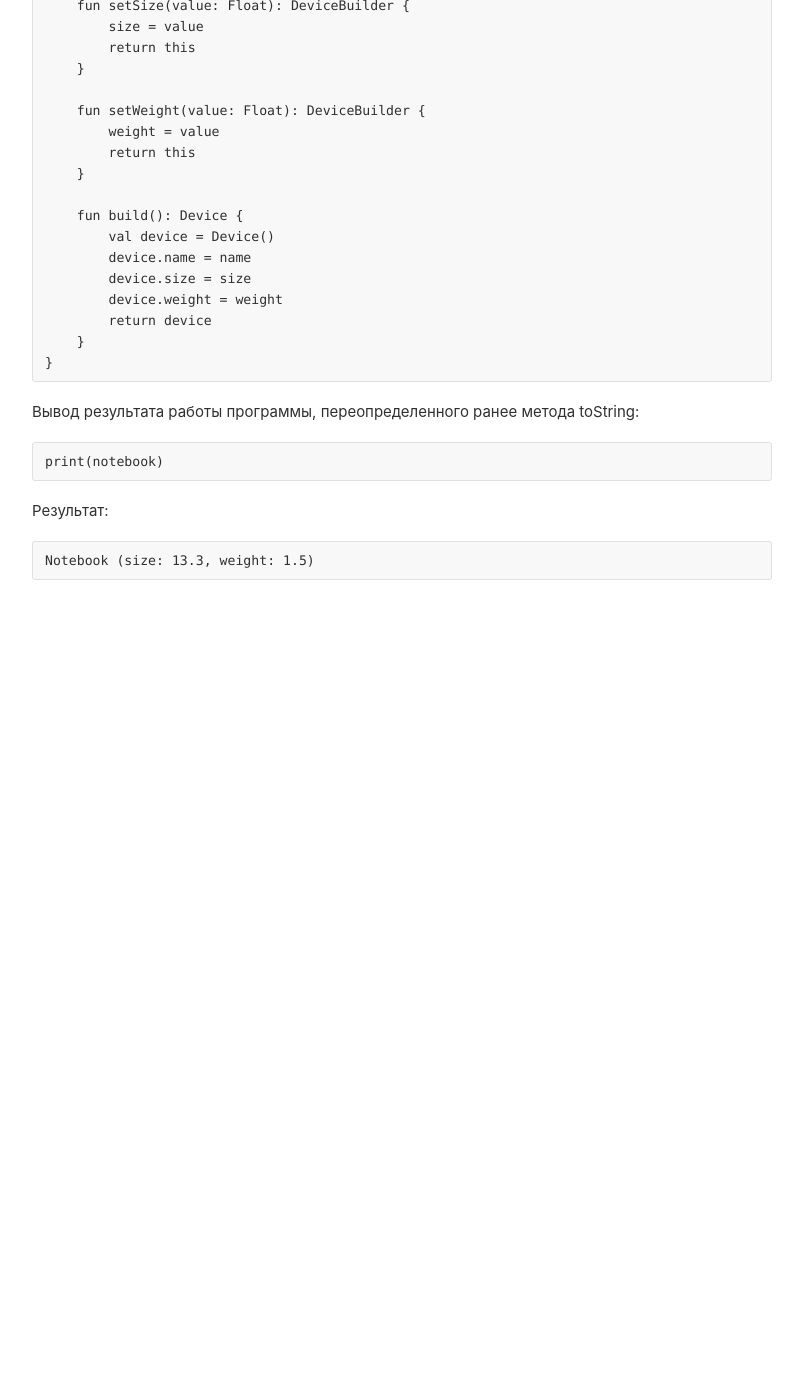
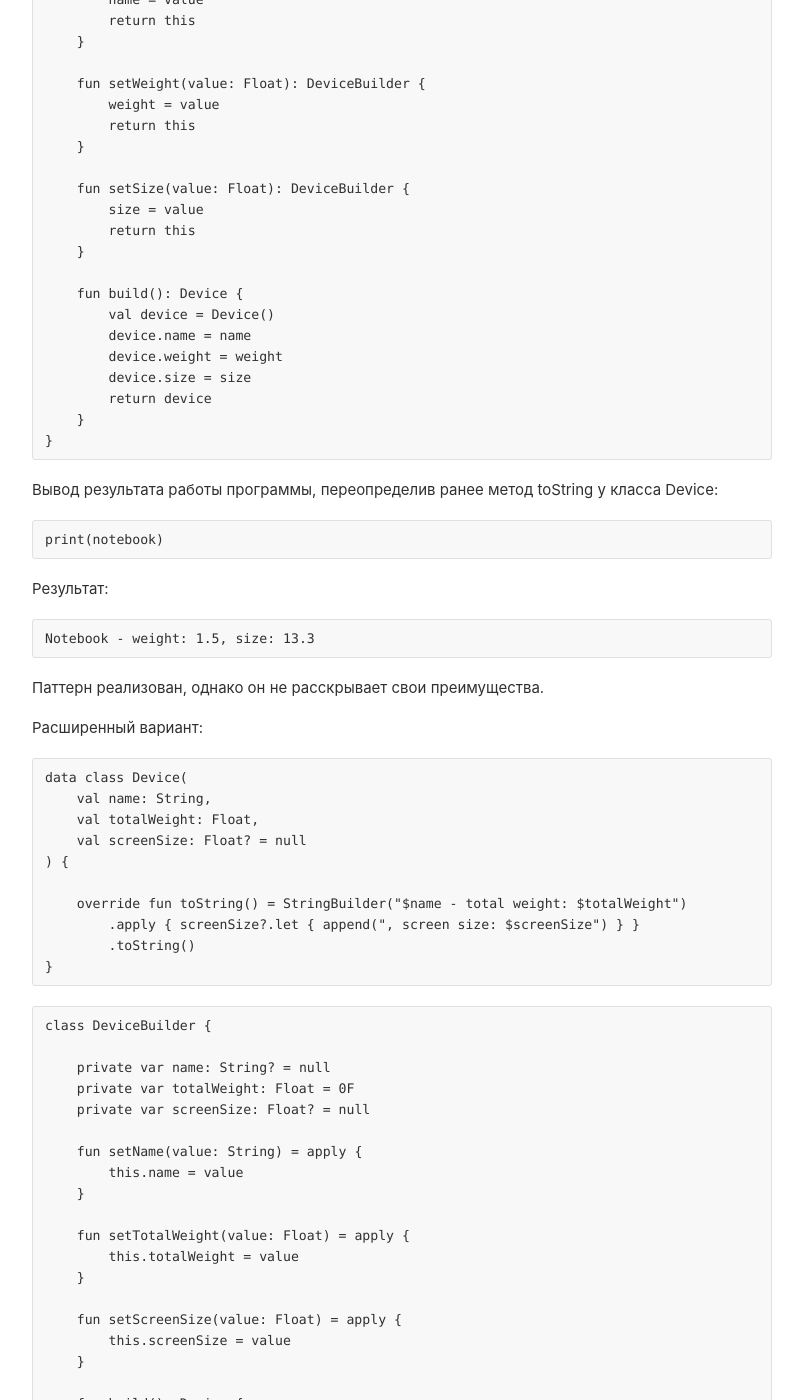
Before and after one commit to VitalyMakarkin/vitalymakarkin.github.io, a Jekyll site: the page built from _posts/2023-02-26-pattern-builder-part-1.md, in a window 1280 px wide and 1400 px high, scrolled down 1082 px. Shown: the whole window, without its empty margins (238-1041 px from the left). Built offline with Jekyll 4.4.1, drawn with Linux system fonts in a browser that asks for light colours; before the commit the page ends 1712 px from its top, so only the background shows below that; some of the changed text lies outside the part shown.

Commit message:
Update post

```diff
--- a/_posts/2023-02-26-pattern-builder-part-1.md
+++ b/_posts/2023-02-26-pattern-builder-part-1.md
@@ -11,36 +11,46 @@ tags: [pattern,kotlin]
 Простой случай на примере создания экземпляра класса Device:
 
 {% highlight kotlin %}
-val notebook = DeviceBuilder()
+val device = DeviceBuilder()
     .setName("Notebook")
+    .setWeight(1.5F)
     .setSize(13.3F)
-    .setWeight(1.5F)
     .build()
 {% endhighlight %}
 
 Здесь описано некое устройство с наименованием Notebook, размером 13.3 дюймов и весом 1.5 кг.\
 \
-Реализация классов Device и DeviceBuilder:
+Реализация класса данных Device:
 
 {% highlight kotlin %}
 class Device {
+
     var name: String = ""
+    var weight: Float = 0F
     var size: Float = 0F
-    var weight: Float = 0F
 
     override fun toString(): String {
-        return "$name (size: $size, weight: $weight)"
+        return "$name - weight: $weight, size: $size"
     }
 }
+{% endhighlight %}
 
+Реализация класса-строителя DeviceBuilder:
+
+{% highlight kotlin %}
 class DeviceBuilder {
 
     private var name: String = ""
+    private var weight: Float = 0F
     private var size: Float = 0F
-    private var weight: Float = 0F
 
     fun setName(value: String): DeviceBuilder {
         name = value
+        return this
+    }
+
+    fun setWeight(value: Float): DeviceBuilder {
+        weight = value
         return this
     }
 
@@ -49,22 +59,17 @@ class DeviceBuilder {
         return this
     }
 
-    fun setWeight(value: Float): DeviceBuilder {
-        weight = value
-        return this
-    }
-
     fun build(): Device {
         val device = Device()
         device.name = name
+        device.weight = weight
         device.size = size
-        device.weight = weight
         return device
     }
 }
 {% endhighlight %}
 
-Вывод результата работы программы, переопределенного ранее метода toString:
+Вывод результата работы программы, переопределив ранее метод toString у класса Device:
 
 {% highlight kotlin %}
 print(notebook)
@@ -73,5 +78,91 @@ print(notebook)
 Результат:
 
 {% highlight kotlin %}
-Notebook (size: 13.3, weight: 1.5)
+Notebook - weight: 1.5, size: 13.3
 {% endhighlight %}
+
+Паттерн реализован, однако он не расскрывает свои преимущества.\
+\
+Расширенный вариант:
+
+{% highlight kotlin %}
+data class Device(
+    val name: String,
+    val totalWeight: Float,
+    val screenSize: Float? = null
+) {
+
+    override fun toString() = StringBuilder("$name - total weight: $totalWeight")
+        .apply { screenSize?.let { append(", screen size: $screenSize") } }
+        .toString()
+}
+{% endhighlight %}
+
+{% highlight kotlin %}
+class DeviceBuilder {
+
+    private var name: String? = null
+    private var totalWeight: Float = 0F
+    private var screenSize: Float? = null
+
+    fun setName(value: String) = apply {
+        this.name = value
+    }
+
+    fun setTotalWeight(value: Float) = apply {
+        this.totalWeight = value
+    }
+
+    fun setScreenSize(value: Float) = apply {
+        this.screenSize = value
+    }
+
+    fun build(): Device {
+        return name
+            ?.let { Device(it, totalWeight, screenSize) }
+            ?: throw Exception("Property 'name' is not implemented")
+    }
+}
+{% endhighlight %}
+
+{% highlight kotlin %}
+val firstDevice = DeviceBuilder()
+    .setName("Macbook Air")
+    .setTotalWeight(1.29F)
+    .setScreenSize(13.3F)
+    .build()
+
+print(firstDevice)
+
+val secondDevice = DeviceBuilder()
+    .setName("IPad Air")
+    .setTotalWeight(0.46F)
+    .setScreenSize(10.9F)
+    .build()
+
+print(secondDevice)
+
+val thirdDevice = DeviceBuilder()
+    .setName("Pencil")
+    .setTotalWeight(0.021F)
+    .build()
+
+print(thirdDevice)
+
+
+val fourthDevice = DeviceBuilder()
+    .setName("Air Pods")
+    .setTotalWeight(0.042F)
+    .build()
+
+print(fourthDevice)
+{% endhighlight %}
+
+Результат:
+
+{% highlight kotlin %}
+Macbook Air - total weight: 1.29, screen size: 13.3
+IPad Air - total weight: 0.46, screen size: 10.9
+Pencil - total weight: 0.021
+Air Pods - total weight: 0.042
+{% endhighlight %}
```
